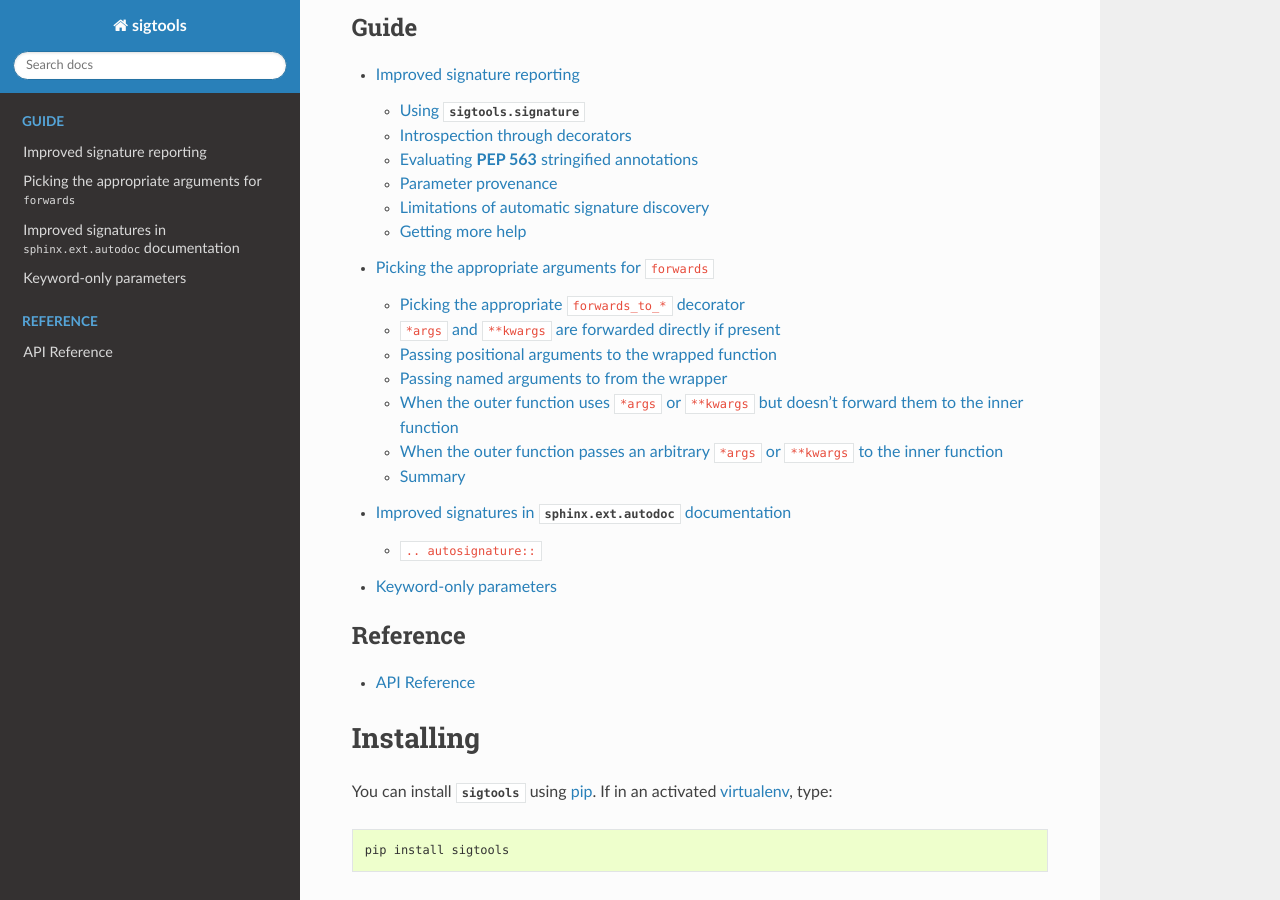
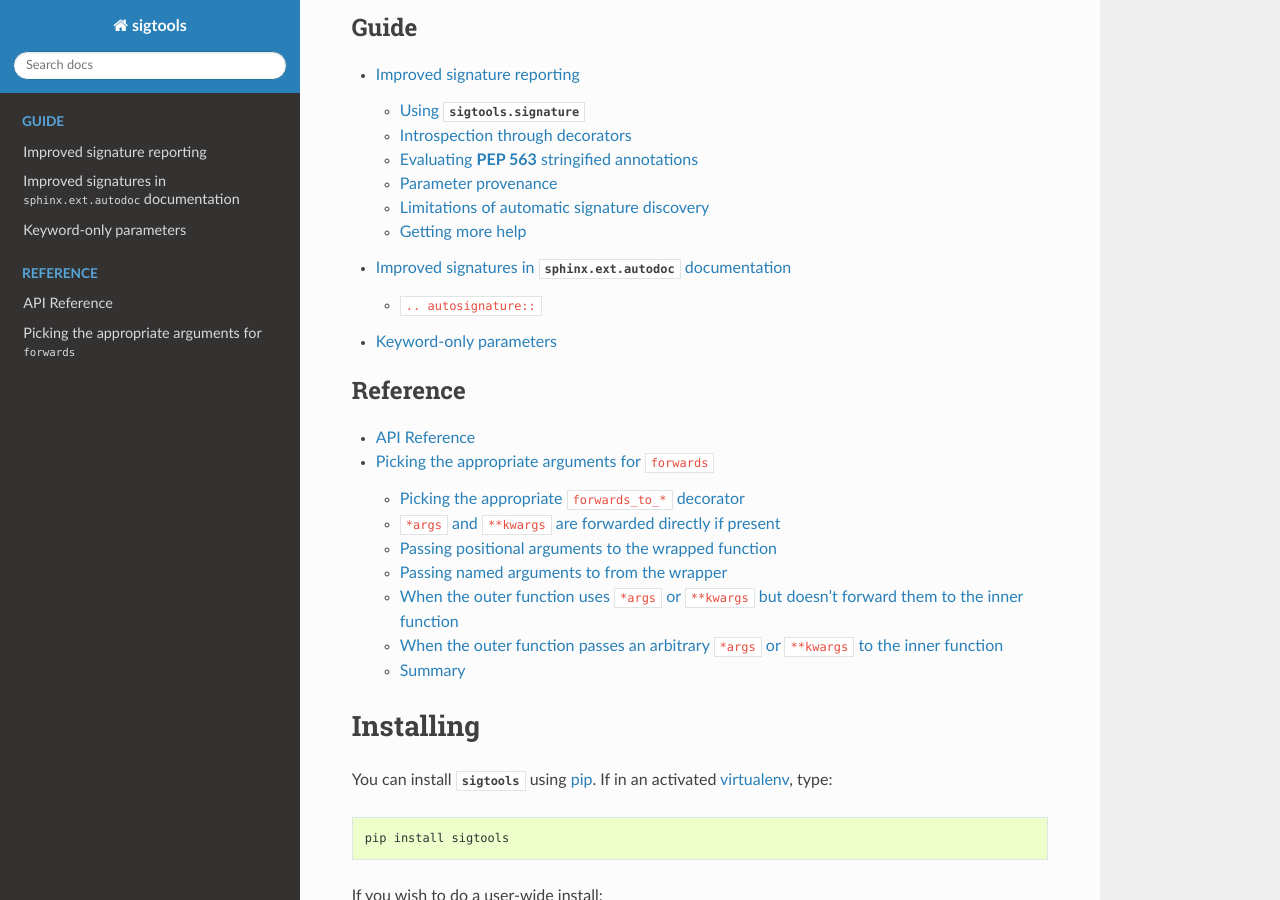
Before and after one commit to epsy/sigtools, a Sphinx documentation site: the page built from docs/index.rst, in a window 1280 px wide and 900 px high, scrolled down 344 px. Built offline with Sphinx 7.4.7 and the Read the Docs theme 2.0.0, drawn with Linux system fonts in a browser that asks for light colours; part of the change alters nothing that is shown.

```diff
--- a/docs/index.rst
+++ b/docs/index.rst
@@ -16,7 +16,6 @@ function annotations.
     :caption: Guide
 
     signature-retrieval
-    forwards-howto
     sphinx-autodoc
     modifiers
 
@@ -24,6 +23,7 @@ function annotations.
     :caption: Reference
 
     api
+    forwards-howto
 
 
 .. |pip| replace:: pip
```
